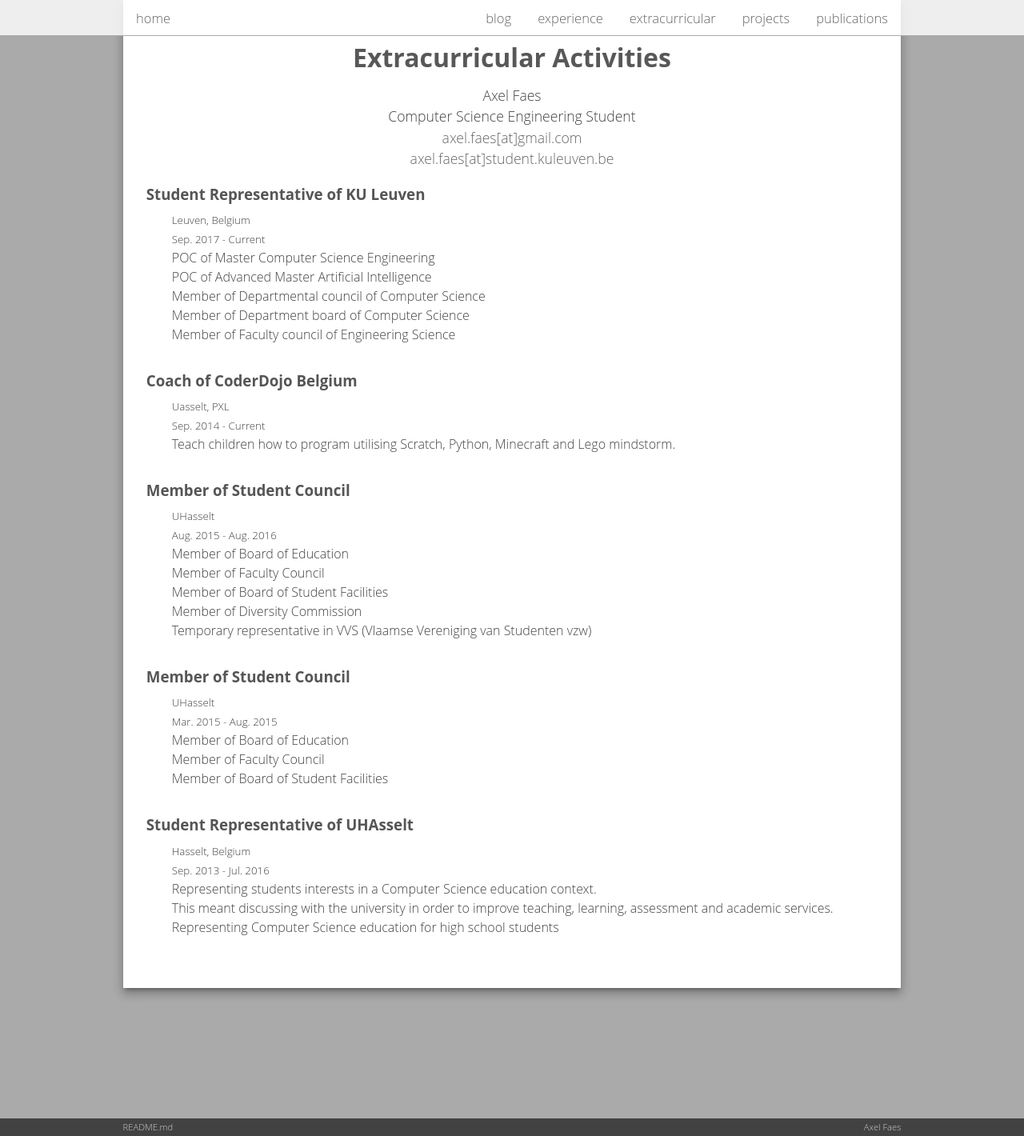
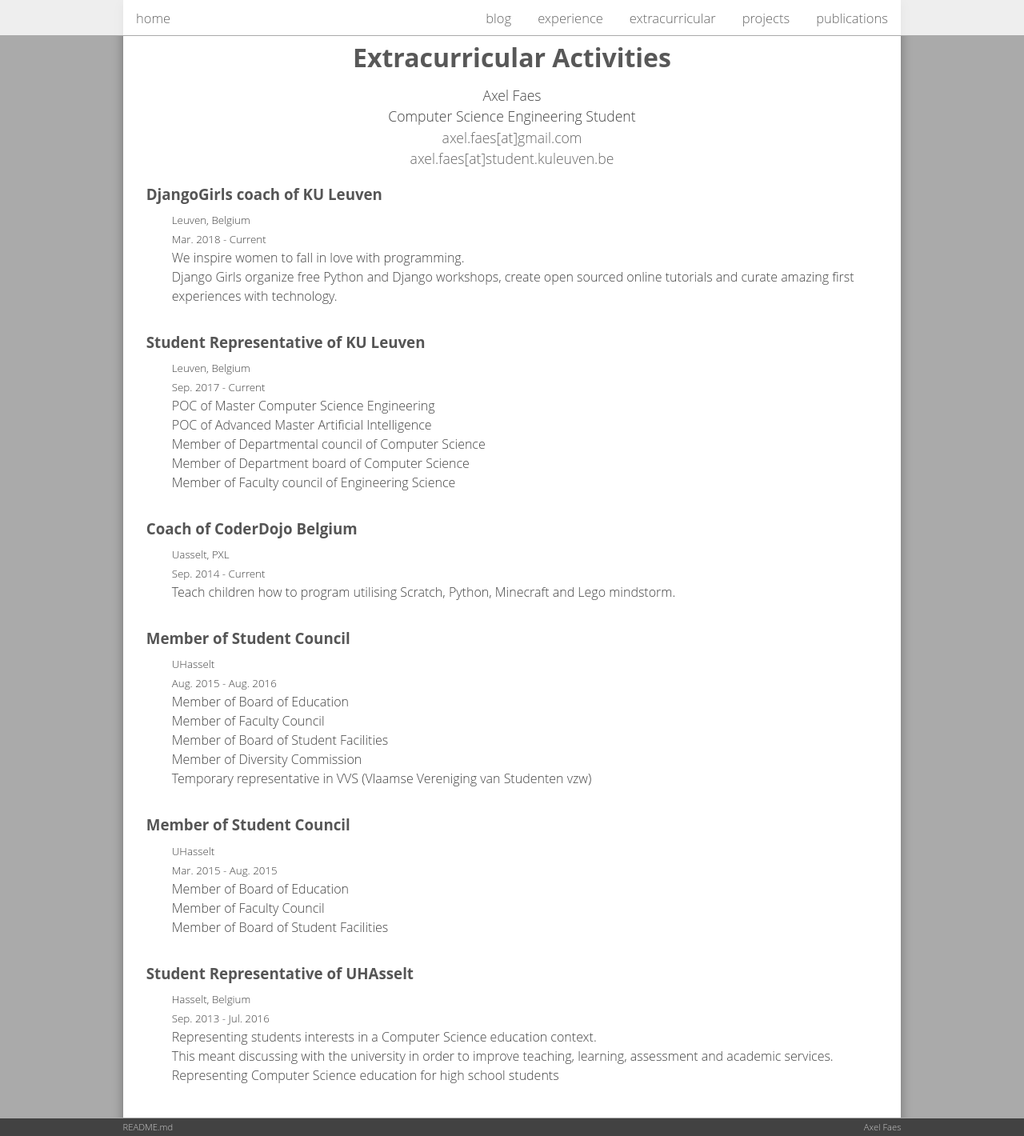
Before and after one commit to TheAxeC/theaxec.github.io, a Jekyll site: the page built from _pages/extracurricular.html, in a window 1280 px wide. Shown: the whole page at 80% size. Built offline with Jekyll 4.4.1, drawn with Linux system fonts in a browser that asks for light colours.

Commit message:
update resume

```diff
--- a/_data/extracurricular.yml
+++ b/_data/extracurricular.yml
@@ -1,5 +1,14 @@
 title: Extracurricular Activities
 extracurricular:
+  - role: DjangoGirls coach
+    group: KU Leuven
+    location: Leuven, Belgium
+    datetime: 2016-08-01 15:59:00-0400
+    duration: Mar. 2018 - Current
+    about:
+      - We inspire women to fall in love with programming.
+      - Django Girls organize free Python and Django workshops, create open sourced online tutorials and curate amazing first experiences with technology.
+
   - role: Student Representative
     group: KU Leuven
     location: Leuven, Belgium
```
Also changed, not shown: _data/awards.yml (+8 -0 lines).
